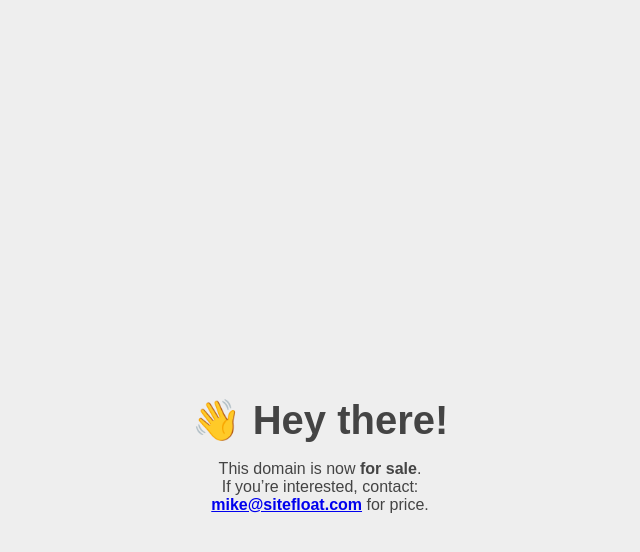
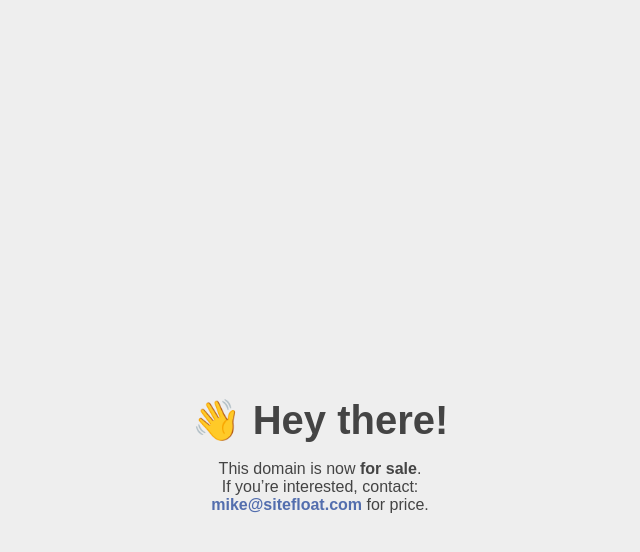
Before and after one commit to nerdflu/unfamous, a Jekyll site: the page built from index.md, in a window 1280 px wide. Shown: the top 552 px of the page, without its empty margins (320-960 px from the left). Built offline with Jekyll 4.4.1, drawn with Linux system fonts in a browser that asks for light colours.

Commit message:
Add link styles in CSS: set default color and hover effect for anchor tags.

```diff
--- a/assets/css/style.css
+++ b/assets/css/style.css
@@ -18,3 +18,10 @@ body {
     font-size: 2.5rem;
     margin-bottom: 1rem;
   }
+a {
+  color: #536eae;
+  text-decoration: none;
+}
+a:hover {
+  text-decoration: underline;
+}
```
